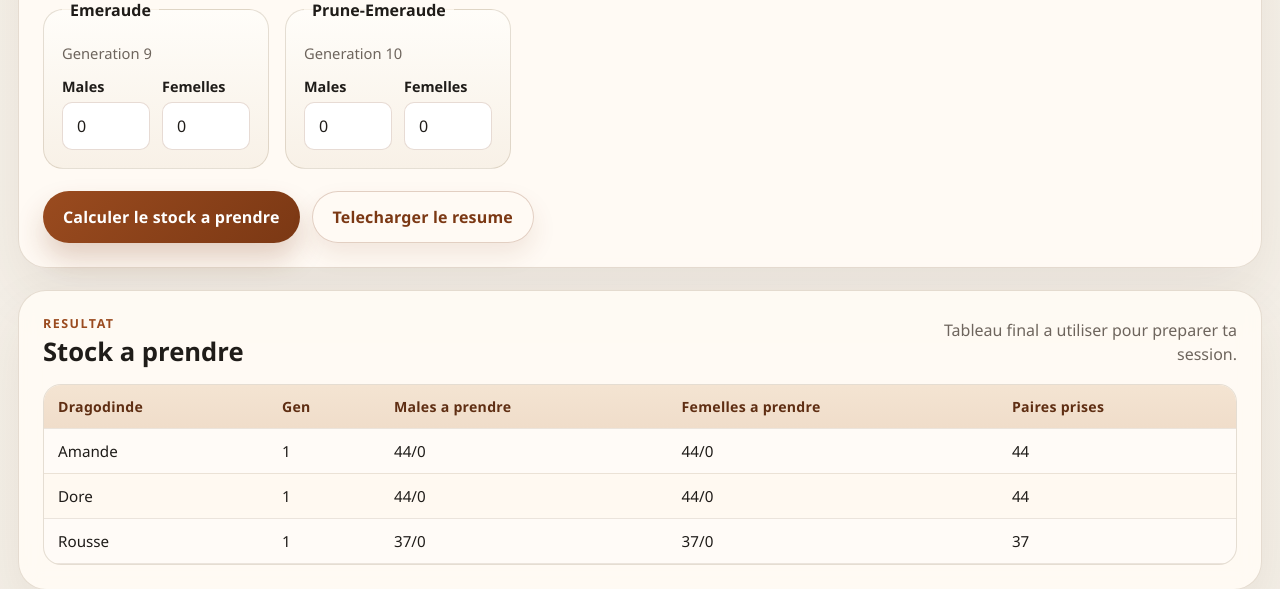
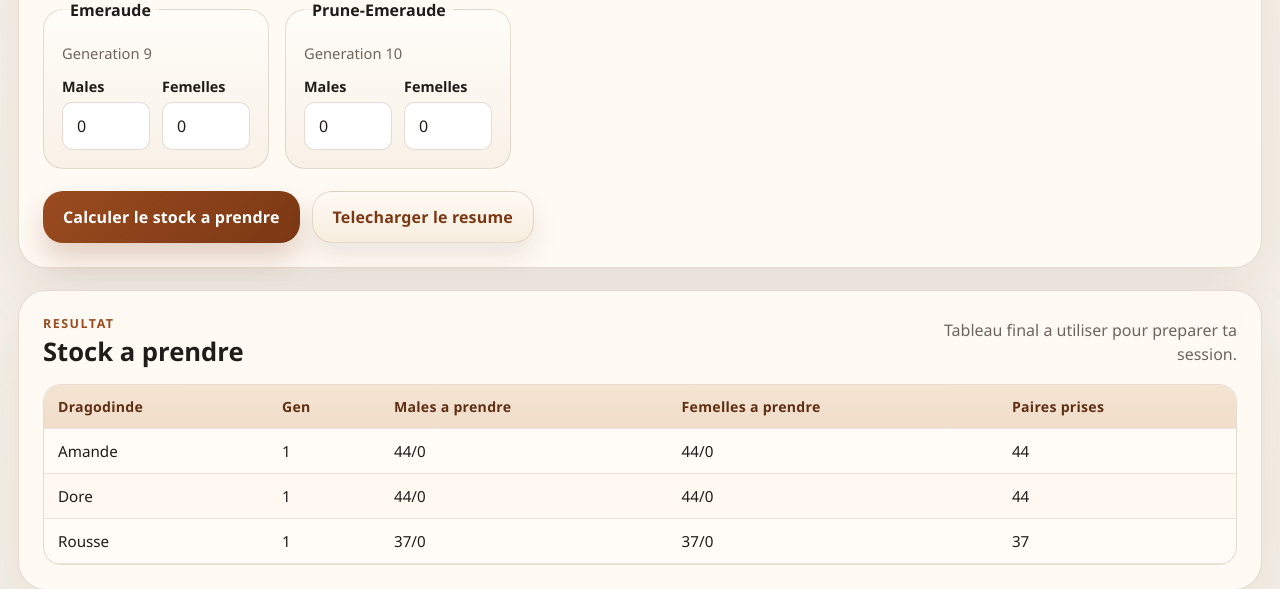
Before and after one commit to Moumoullosse/Calcul_Dragodinde, a FastAPI app: page / in a window 1280 px wide. Shown: the part 1328-1917 px from the top of the page. Run offline with FastAPI, Linux system fonts and the light colour scheme.

Commit message:
Refine summary download button styling

```diff
--- a/static/style.css
+++ b/static/style.css
@@ -288,7 +288,7 @@ input:focus {
 .primary-btn,
 .secondary-btn {
   padding: 14px 20px;
-  border-radius: 999px;
+  border-radius: var(--radius-lg);
   font: inherit;
   font-weight: 700;
   letter-spacing: 0.01em;
@@ -304,10 +304,13 @@ input:focus {
 }
 
 .secondary-btn {
-  border: 1px solid rgba(123, 56, 20, 0.22);
-  background: rgba(255, 250, 244, 0.9);
+  display: inline-flex;
+  align-items: center;
+  gap: 10px;
+  border: 1px solid var(--line);
+  background: linear-gradient(180deg, #fffaf4 0%, #f7edde 100%);
   color: var(--accent-dark);
-  box-shadow: 0 12px 24px rgba(123, 56, 20, 0.1);
+  box-shadow: 0 14px 26px rgba(78, 51, 28, 0.1);
 }
 
 .primary-btn:hover {
@@ -318,7 +321,8 @@ input:focus {
 
 .secondary-btn:hover {
   transform: translateY(-1px);
-  box-shadow: 0 16px 28px rgba(123, 56, 20, 0.14);
+  border-color: var(--line-strong);
+  box-shadow: 0 18px 30px rgba(78, 51, 28, 0.12);
   filter: saturate(1.02);
 }
 
```
